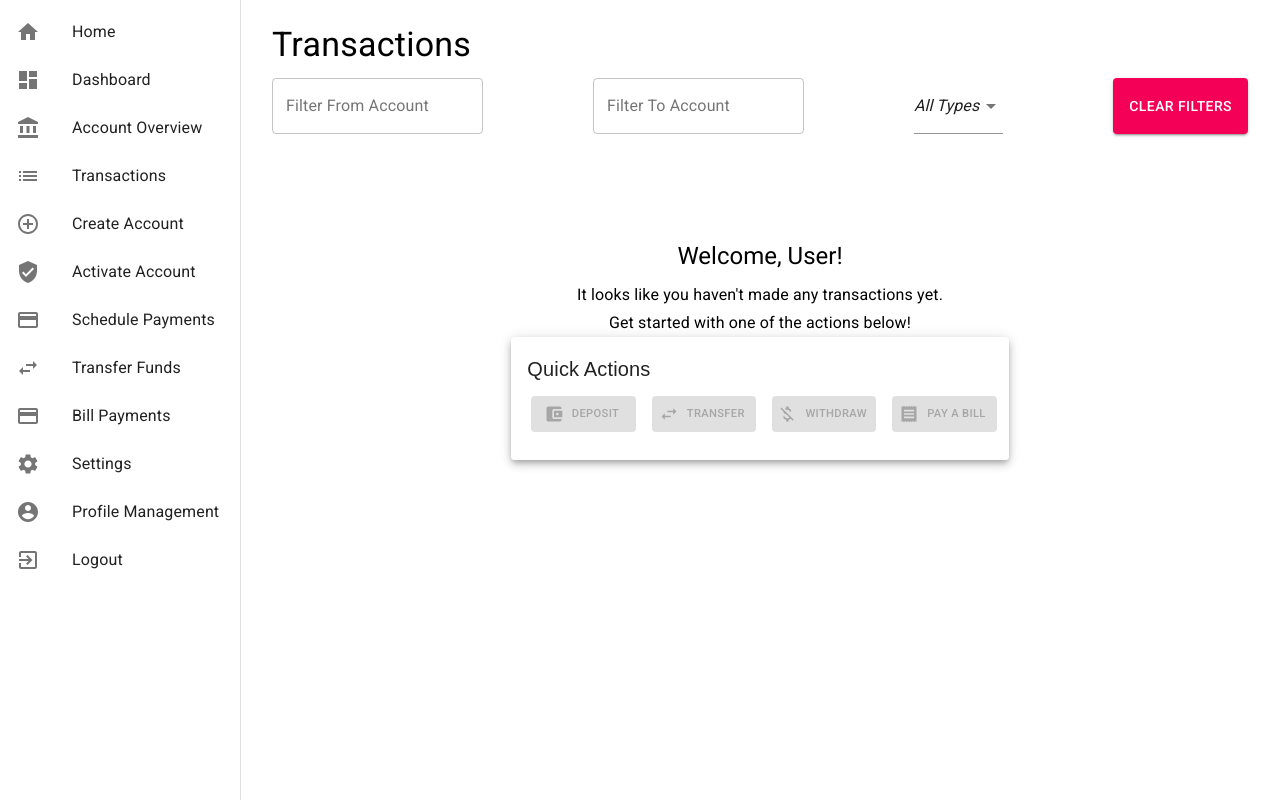
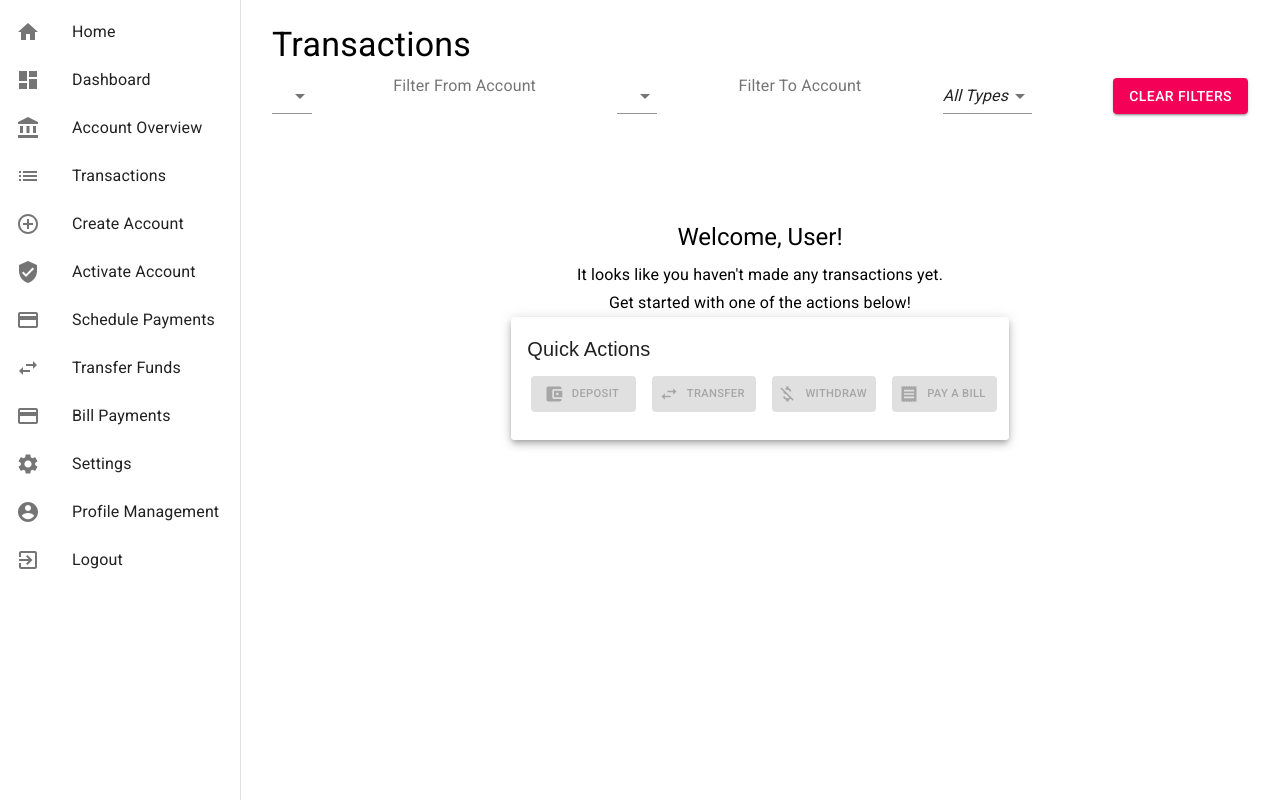
Before and after one commit to NICANORKYAMBA/bank-system, a React (Create React App) app in the folder frontend/: page /transactions in a window 1280 px wide. Built offline with nearby package versions, Linux system fonts and the light colour scheme.

Commit message:
Update transactions page to display more details

```diff
--- a/frontend/src/pages/Transactions.js
+++ b/frontend/src/pages/Transactions.js
@@ -14,7 +14,8 @@ import {
   CardContent,
   Chip,
   Box,
-  TextField,
+  Grid,
+  InputLabel,
   Button,
   Select,
   MenuItem
@@ -64,8 +65,36 @@ const useStyles = makeStyles((theme) => ({
     color: '#fff'
   },
   chip: {
-    marginLeft: theme.spacing(1)
-  }
+    marginLeft: theme.spacing(1),
+    marginTop: theme.spacing(1),
+  },
+  welcomeMessage: {
+    marginBottom: theme.spacing(4)
+  },
+  quickActions: {
+    marginTop: theme.spacing(4)
+  },
+  transactionCard: {
+    boxShadow: theme.shadows[3],
+    borderRadius: theme.shape.borderRadius
+  },
+  transactionDetails: {
+    display: 'grid',
+    gridTemplateColumns: 'repeat(2, 1fr)',
+    gap: theme.spacing(2),
+    alignItems: 'center',
+    padding: theme.spacing(2),
+ },
+ transactionAmount: {
+    fontWeight: theme.typography.fontWeightBold,
+    marginBottom: theme.spacing(2),
+ },
+ transactionStatus: {
+    color: theme.palette.success.main,
+    fontWeight: theme.typography.fontWeightMedium,
+    marginBottom: theme.spacing(1),
+ },
+
 }));
 
 const formatDate = (dateString) => {
@@ -148,22 +177,46 @@ const Transactions = () => {
         Transactions
       </Typography>
       <Box display='flex' justifyContent='space-between' mb={2}>
-        <TextField
-          label='Filter From Account'
-          variant='outlined'
+        <Select
+          labelId='filter-from-account-label'
+          id='filter-from-account-select'
           value={filterFromAccount}
           onChange={(e) => {
             dispatch(setFilterFromAccount(e.target.value));
           }}
-        />
-        <TextField
-          label='Filter To Account'
-          variant='outlined'
+        >
+          <MenuItem value=''>
+            <em>None</em>
+          </MenuItem>
+          {accounts.map((account) => (
+            <MenuItem key={account.id} value={account.id}>
+              {account.number}
+            </MenuItem>
+          ))}
+        </Select>
+        <InputLabel htmlFor='filter-from-account-select'>
+          Filter From Account
+        </InputLabel>
+        <Select
+          labelId='filter-to-account-label'
+          id='filter-to-account-select'
           value={filterToAccount}
           onChange={(e) => {
             dispatch(setFilterToAccount(e.target.value));
           }}
-        />
+        >
+          <MenuItem value=''>
+            <em>None</em>
+          </MenuItem>
+          {accounts.map((account) => (
+            <MenuItem key={account.id} value={account.id}>
+              {account.number}
+            </MenuItem>
+          ))}
+        </Select>
+        <InputLabel htmlFor='filter-from-account-select'>
+          Filter To Account
+        </InputLabel>
         <Select
           value={filterTransactionType}
           onChange={(e) => {
@@ -202,6 +255,7 @@ const Transactions = () => {
           alignItems='center'
           justifyContent='center'
           minHeight='50vh'
+          className={classes.welcomeMessage}
         >
           <Typography variant='h5' gutterBottom>
             Welcome, {userFirstName}!
@@ -222,21 +276,22 @@ const Transactions = () => {
             handleClose={handleClose}
             handleCloseWithdrawal={handleClose}
             onTransactionCreated={handleTransactionCreated}
+            className={classes.quickActions}
           />
         </Box>
       )}
       {!loading && !error && filteredTransactions.length > 0 &&
         filteredTransactions.map((transaction) => (
-          <Card key={transaction.id} className={classes.card}>
-            <CardContent className={classes.cardContent}>
-              <div>
+          <Card key={transaction.id}
+            className={`${classes.card} ${classes.transactionCard}`}>
+            <CardContent className={classes.transactionDetails}>
+              <Grid item xs={12} md={6}>
                 <Typography variant='h6' component='h2'>
                   {getTransactionIcon(transaction.type)}
-                  {transaction.type.charAt(0).toUpperCase() +
-                    transaction.type.slice(1)}
+                  {transaction.type.charAt(0).toUpperCase() + transaction.type.slice(1)}
                 </Typography>
                 <Typography color='textSecondary'>
-                  {formatDate(transaction.createdAt)}
+                  Date: {formatDate(transaction.createdAt)}
                 </Typography>
                 <Typography color='textSecondary'>
                   Fee: {transaction.fee}
@@ -244,11 +299,18 @@ const Transactions = () => {
                 <Typography color='textSecondary'>
                   Exchange Rate: {transaction.exchangeRate}
                 </Typography>
-              </div>
-              <div>
-                <Typography variant='h5'>
+                <Typography color='textSecondary'
+                  className={classes.transactionStatus}>
+                  Status: {transaction.status}
+                </Typography>
+                <Typography color='textSecondary'>
+                  Channel: {transaction.channel}
+                </Typography>
+              </Grid>
+              <Grid item xs={12} md={6}>
+                <Typography variant='h6' className={classes.transactionAmount}>
                   <MonetizationOnIcon className={classes.icon} color='action' />
-                  {transaction.amount}
+                  Amount: {transaction.amount} {transaction.currency}
                 </Typography>
                 {transaction.sourceTransactionAccount && (
                   <Chip
@@ -262,7 +324,7 @@ const Transactions = () => {
                     className={classes.chip}
                   />
                 )}
-              </div>
+              </Grid>
             </CardContent>
           </Card>
         ))}
```
